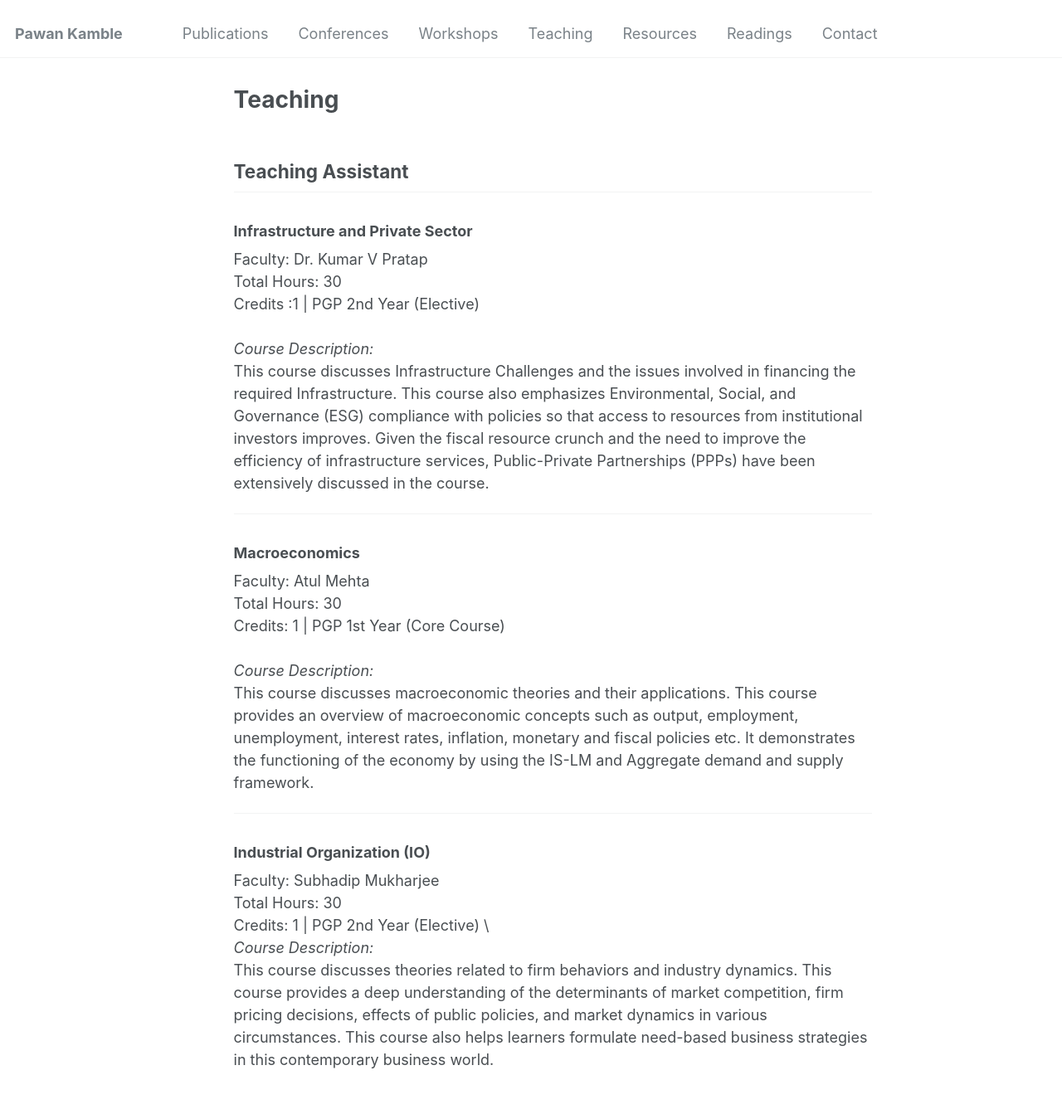
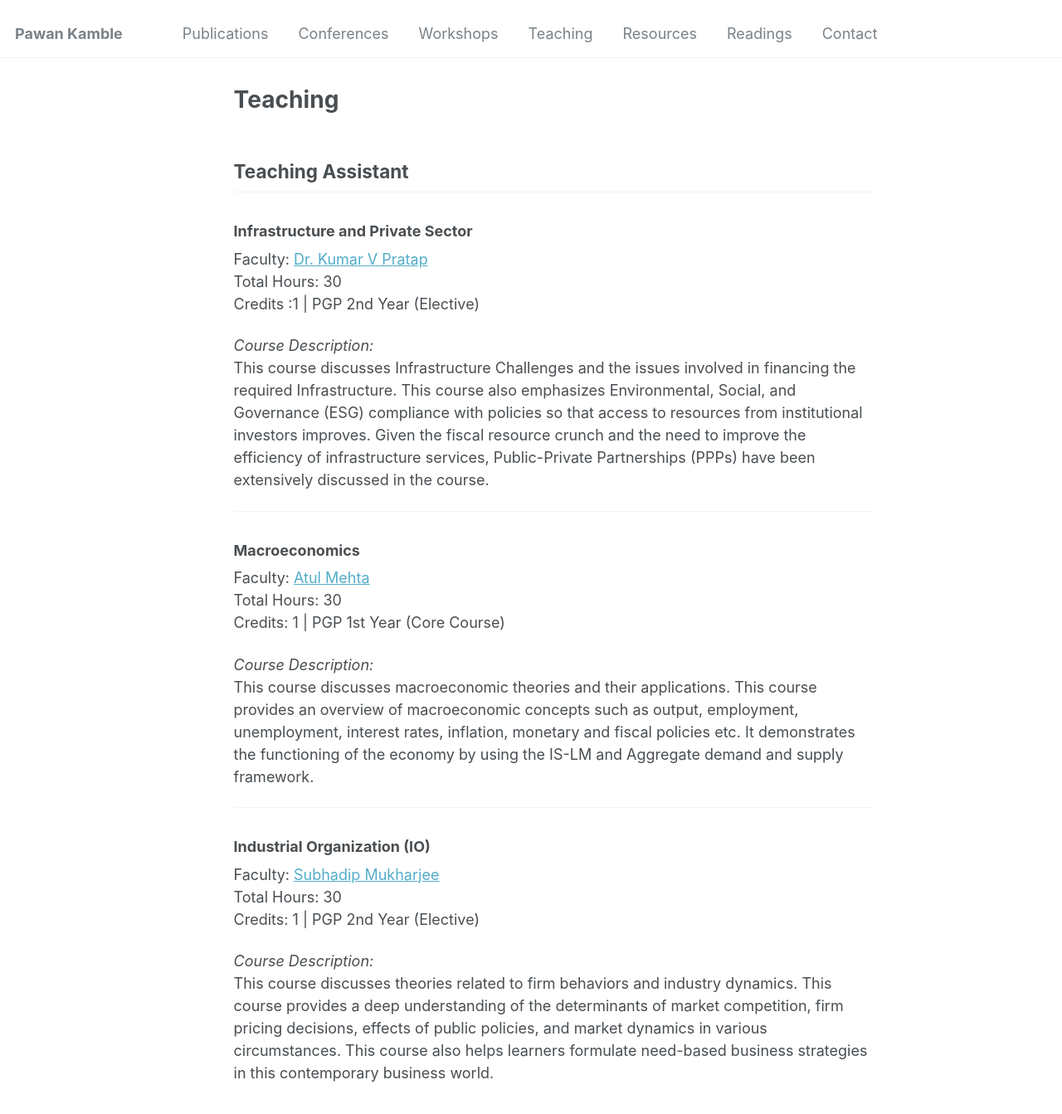
Before and after one commit to pawankb13/pawankb13.github.io, a Jekyll site: the page built from _pages/teaching.md, in a window 1280 px wide and 1400 px high. Shown: the top 1343 px of the window at 83% size. Built offline with Jekyll 4.4.1, drawn with Linux system fonts in a browser that asks for light colours; part of the change alters nothing that is shown.

```diff
--- a/_pages/teaching.md
+++ b/_pages/teaching.md
@@ -8,10 +8,10 @@ author_profile: false
 
 ### Infrastructure and Private Sector
 
-Faculty: Dr. Kumar V Pratap \
+Faculty: [Dr. Kumar V Pratap](https://www.linkedin.com/in/kumar-v-pratap-phd-aaa65428/) \
 Total Hours:  30 \
-Credits :1 | PGP 2nd Year (Elective) \
-\
+Credits :1 | PGP 2nd Year (Elective)
+
 *Course Description:* \
 This course discusses Infrastructure Challenges and the issues involved in financing the required Infrastructure. This course also emphasizes Environmental, Social, and Governance (ESG) compliance with policies so that access to resources from institutional investors improves. Given the fiscal resource crunch and the need to improve the efficiency of infrastructure services, Public-Private Partnerships (PPPs) have been extensively discussed in the course.
 
@@ -19,10 +19,10 @@ This course discusses Infrastructure Challenges and the issues involved in finan
 
 ### Macroeconomics
 
-Faculty: Atul Mehta \
+Faculty: [Atul Mehta](https://www.iimshillong.ac.in/faculty/atul-mehta/) \
 Total Hours: 30 \
-Credits: 1 |  PGP 1st Year (Core Course)\
-\
+Credits: 1 |  PGP 1st Year (Core Course)
+
 *Course Description:* \
 This course discusses macroeconomic theories and their applications. This course provides an overview of macroeconomic concepts such as output, employment, unemployment, interest rates, inflation, monetary and fiscal policies etc. It demonstrates the functioning of the economy by using the IS-LM and Aggregate demand and supply framework.
 
@@ -30,9 +30,9 @@ This course discusses macroeconomic theories and their applications. This course
 
 ### Industrial Organization (IO)
 
-Faculty: Subhadip Mukharjee \
+Faculty: [Subhadip Mukharjee](https://www.iimshillong.ac.in/faculty/subhadip-mukherjee) \
 Total Hours: 30 \
-Credits: 1 |  PGP 2nd Year (Elective) \
-\
+Credits: 1 |  PGP 2nd Year (Elective)
+
 *Course Description:* \
 This course discusses theories related to firm behaviors and industry dynamics. This course provides a deep understanding of the determinants of market competition, firm pricing decisions, effects of public policies, and market dynamics in various circumstances. This course also helps learners formulate need-based business strategies in this contemporary business world.
```
Also changed, not shown: 1 other file.
